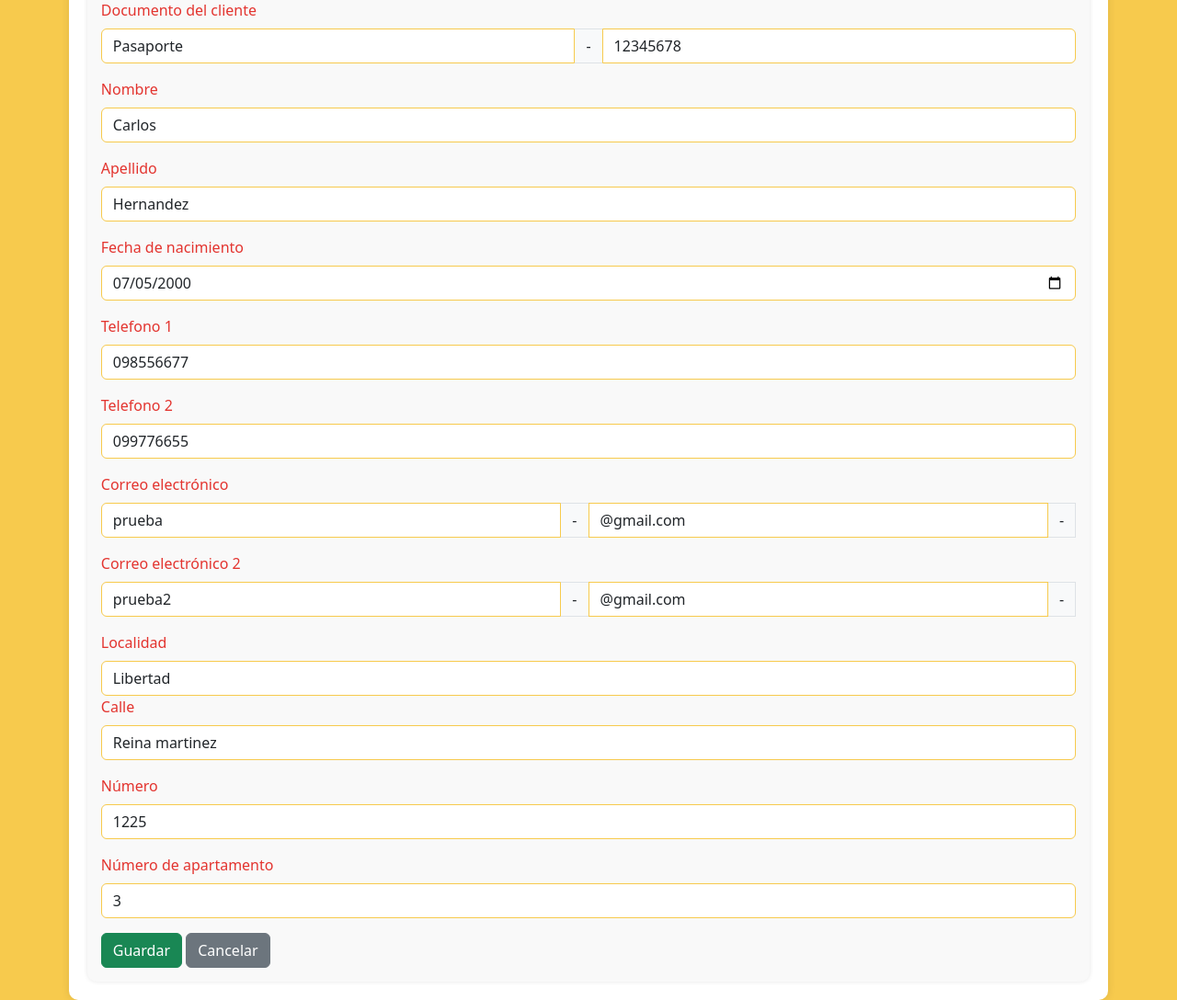
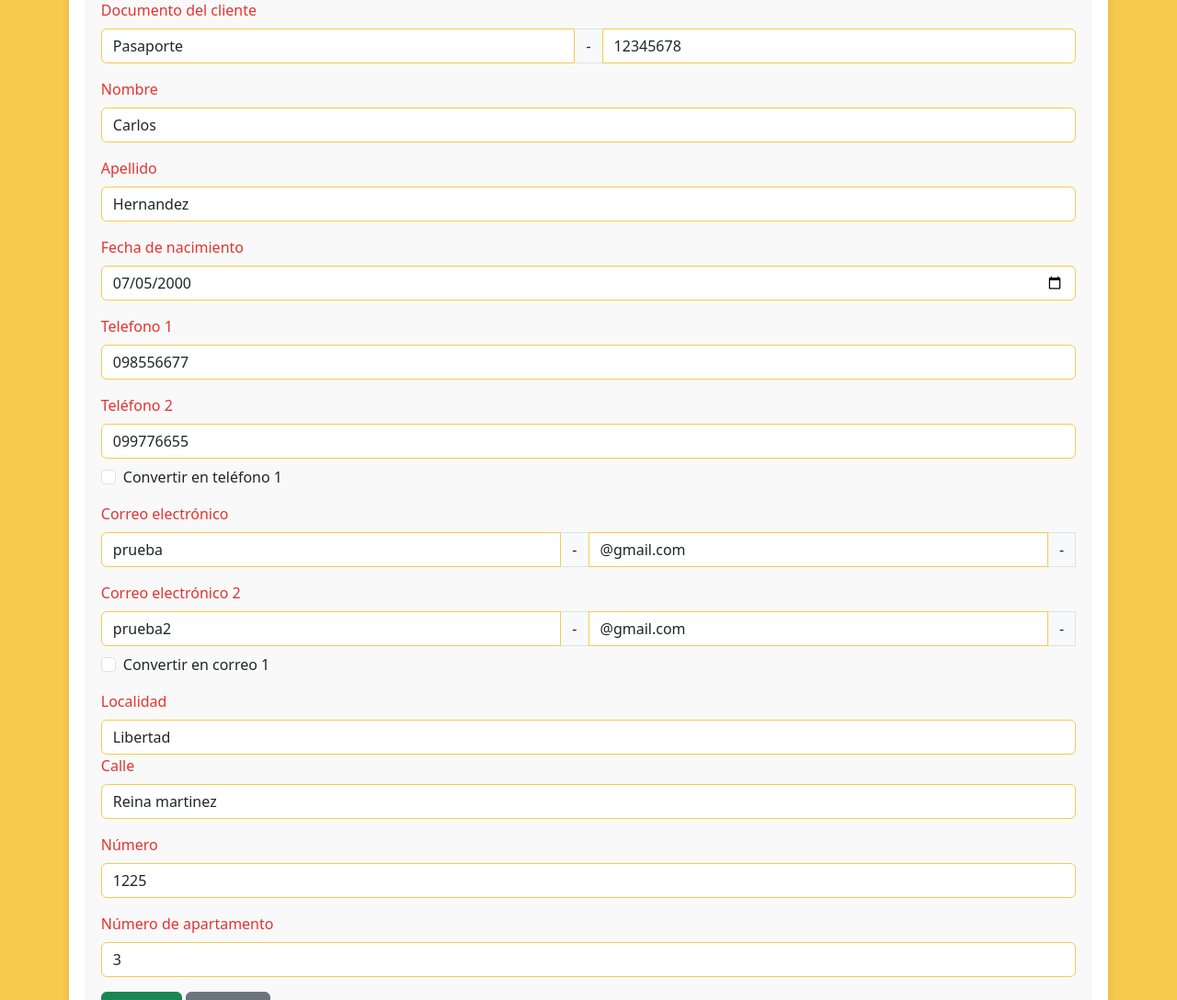
Before and after one commit to jlumaca/UmpierrezMotos, a Django app: page /cliente_modificacion/3 in a window 1280 px wide. Shown: the part 169-1257 px from the top of the page at 92% size. Run offline with Django 5.2, Linux system fonts and the light colour scheme; data comes from the database, SQL or seed files in the repository; both versions use the stored data as it was after the commit.

Commit message:
Modificacion de cliente, se borra opcion para ingresar Otra localidad

```diff
--- a/AppUM/templates/perfil_administrativo/cliente/modificacion_cliente.html
+++ b/AppUM/templates/perfil_administrativo/cliente/modificacion_cliente.html
@@ -10,7 +10,7 @@
             {{ error_message }}
             </div>
         {% endif %}
-        <form action="" enctype="multipart/form-data" method="POST">{% csrf_token %}
+        <form action="{% url 'ClienteModificacion' datos_cliente.id %}" enctype="multipart/form-data" method="POST">{% csrf_token %}
             <div class="mb-3" id="documento_cliente">
                 <label for="documento" class="form-label">Documento del cliente</label>
                 <div class="input-group">
@@ -58,13 +58,19 @@
             </div>
 
             <div class="mb-3">
-                <label for="precio" class="form-label">Telefono 2</label>
+                <label for="precio" class="form-label">Teléfono 2</label>
                 {% if tel_sec %}
-                <input value="{{ tel_sec }}" type="number" class="form-control" name="telefono_secundario" placeholder="Ingrese el telefono secundario">
+                    <input value="{{ tel_sec }}" type="number" class="form-control" name="telefono_secundario" placeholder="Ingrese el teléfono secundario">
                 {% else %}
-                <input type="number" class="form-control" name="telefono_secundario" placeholder="Ingrese el telefono secundario">
+                    <input type="number" class="form-control" name="telefono_secundario" placeholder="Ingrese el teléfono secundario">
                 {% endif %}
+
+                <div class="form-check mt-2">
+                    <input class="form-check-input" type="checkbox" id="convertToTel1" name="convert_to_tel1">
+                    <label class="form-check-label" for="convertToTel1">Convertir en teléfono 1</label>
+                </div>
             </div>
+
 
 
             <div class="mb-3">
@@ -97,14 +103,19 @@
                     </select>
                     <span class="input-group-text">-</span>
                     <input type="text" class="form-control" id="id_otro_correo_2" name="otro_correo_2" placeholder="Dominio del correo" style="display: none;">
+
                     <!-- Cambiar el botón a tipo submit -->
+                </div>
+                <div class="form-check mt-2">
+                    <input class="form-check-input" type="checkbox" id="convertToCorreo1" name="convert_to_correo1">
+                    <label class="form-check-label" for="convertToCorreo1">Convertir en correo 1</label>
                 </div>
             </div>
 
 
 
             <label for="estado" class="form-label">Localidad</label>
-            <select class="form-control" name="localidad" id="id_localidad" onchange="toggleFields()">
+            <select class="form-control" name="localidad" id="id_localidad">
                 <option value="Libertad">Libertad</option>
                 <option value="Kiyú">Kiyú</option>
                 <option value="Puntas de Valdez">Puntas de Valdez</option>
@@ -113,10 +124,7 @@
                 <option value="San José de Mayo">San José de Mayo</option>
                 <option value="Otro">Otro</option>
             </select>
-            <div class="mb-3" style="display: none;" id="id_localidad_otro">
-                <label for="precio" class="form-label">Localidad</label>
-                <input type="text" class="form-control" name="localidad_otro" placeholder="Ingrese la localidad">
-            </div>
+
 
             <div class="mb-3">
                 <label for="precio" class="form-label">Calle</label>
@@ -142,17 +150,7 @@
     </div>
 </div>
 <script>
-    function toggleFields() {
-        var loc = document.getElementById("id_localidad").value;
-        var otro = document.getElementById("id_localidad_otro");
-        if (loc === "Otro") {
-            otro.style.display = "block";
-        }else{
-            otro.style.display = "none";
-        }
 
-
-    }
 
     function correos(){
         var dominio_correo = document.getElementById("dominio_principal").value;
--- a/AppUM/views.py
+++ b/AppUM/views.py
@@ -957,7 +957,6 @@ def busqueda_marca_modelo_accesorio(req):
 
 def vista_clientes(req):
     clientes = Cliente.objects.filter(
-        cliente_telefono__activo=True,
         cliente_telefono__principal=True
     ).values('id','nombre', 'apellido', 'cliente_telefono__telefono').order_by('nombre')
 
@@ -1234,7 +1233,7 @@ def valid_cliente_mod(id_cliente,documento,tel1,tel2,correo1,correo2):
 
 
 def modificacion_cliente(req,id_cliente):
-    #try:
+    try:
         if req.method == "POST":
             tipo_doc = req.POST['tipo_doc']
             doc = req.POST['doc']
@@ -1261,12 +1260,94 @@ def modificacion_cliente(req,id_cliente):
             elif valid_cliente == "existe_correo_secundario":
                 contexto = contexto_para_cliente(id_cliente,"El correo 2 ingresado ya existe")
                 return render(req,"perfil_administrativo/cliente/modificacion_cliente.html",contexto)
+            elif tel1 == tel2:
+                contexto = contexto_para_cliente(id_cliente,"Los telefonos no pueden ser iguales")
+                return render(req,"perfil_administrativo/cliente/modificacion_cliente.html",contexto)
+            elif correo1 == correo2:
+                contexto = contexto_para_cliente(id_cliente,"Los correos no pueden ser iguales")
+                return render(req,"perfil_administrativo/cliente/modificacion_cliente.html",contexto)
             else:
-                print("INGRESAR")
 
+                tel1_actual = ClienteTelefono.objects.filter(cliente_id=id_cliente,principal=1).first()
+                if tel1_actual.telefono != tel1:
+                    #SI EL TEL1 INGRESADO ES DISTINTO DEL ACTUAL --->>> BORRAR ACTUAL E INGRESAR NUEVO TEL1
+                    tel1_actual.delete()
+                    nuevo_tel1 = ClienteTelefono(
+                        telefono = tel1,
+                        principal = 1,
+                        cliente_id = id_cliente
+                    )
+                    nuevo_tel1.save()
 
+                if tel2:
+                    tel2_actual = ClienteTelefono.objects.filter(cliente_id=id_cliente,principal=0).first()
+                    checkbox = 'convert_to_tel1' in req.POST
+                    if tel2_actual.telefono != tel2:
+                        #SI EL TEL2 INGRESADO ES DISTINTO DEL ACTUAL --->>> BORRAR ACTUAL E INGRESAR NUEVO TEL2
+                        tel2_actual.delete()
+                        nuevo_tel2 = ClienteTelefono(
+                            telefono = tel2,
+                            principal = 0,
+                            cliente_id = id_cliente
+                        )
+                        nuevo_tel2.save()
+                    if checkbox:
+                        tel2_actual = ClienteTelefono.objects.filter(cliente_id=id_cliente,principal=0).first()
+                        tel2_actual.principal = 1
+                        tel1_actual.principal = 0
+                        tel2_actual.save()
+                        tel1_actual.save()
+
+                if req.POST['correo_1']:
+                    correo1_actual = ClienteCorreo.objects.filter(cliente_id=id_cliente,principal=1).first()
+                    if correo1_actual.correo != correo1:
+                        #SI EL CORREO1 INGRESADO ES DISTINTO DEL ACTUAL --->>> BORRAR ACTUAL E INGRESAR NUEVO CORREO1
+                        correo1_actual.delete()
+                        nuevo_correo1 = ClienteCorreo(
+                            correo = correo1,
+                            principal = 1,
+                            cliente_id = id_cliente
+                        )
+                        nuevo_correo1.save()
+
+                if req.POST['correo_2']:
+                    correo2_actual = ClienteCorreo.objects.filter(cliente_id=id_cliente,principal=0).first()
+                    checkbox_correo = 'convert_to_correo1' in req.POST
+                    if correo2_actual.correo != correo2:
+                        #SI EL CORREO2 INGRESADO ES DISTINTO DEL ACTUAL --->>> BORRAR ACTUAL E INGRESAR NUEVO CORREO2
+                        correo2_actual.delete()
+                        nuevo_correo2 = ClienteCorreo(
+                            correo = correo2,
+                            principal = 0,
+                            cliente_id = id_cliente
+                        )
+                        nuevo_correo2.save()
+
+                    if checkbox_correo:
+                        correo2_actual = ClienteCorreo.objects.filter(cliente_id=id_cliente,principal=0).first()
+                        correo2_actual.principal = 1
+                        correo1_actual.principal = 0
+                        correo1_actual.save()
+                        correo2_actual.save()
+
+                f_nac_str = req.POST.get('f_nac')  # Cambiado a paréntesis
+                f_nac = datetime.strptime(f_nac_str, '%Y-%m-%d').date() if f_nac_str else None
+
+                mod_cliente = Cliente.objects.get(id=id_cliente)
+                mod_cliente.documento = documento
+                mod_cliente.nombre = req.POST['nombre'].capitalize()
+                mod_cliente.apellido = req.POST['apellido'].capitalize()
+                mod_cliente.fecha_nacimiento = f_nac
+                mod_cliente.ciudad = req.POST['localidad'].capitalize()
+                mod_cliente.calle = req.POST['calle'].capitalize()
+                mod_cliente.numero = req.POST['numero']
+                mod_cliente.num_apartamento = req.POST['num_apto']
+
+                mod_cliente.save()
+                messages.success(req, "Cliente modificado con éxito")
+                return redirect('Clientes')
         else:
             contexto = contexto_para_cliente(id_cliente,None)
             return render(req,"perfil_administrativo/cliente/modificacion_cliente.html",contexto)
-    # except Exception as e:
-    #     return render(req,"perfil_administrativo/cliente/modificacion_cliente.html",{"error_message":e})
+    except Exception as e:
+        return render(req,"perfil_administrativo/cliente/modificacion_cliente.html",{"error_message":e})
```
Also changed, not shown: AppUM/templates/perfil_administrativo/cliente/alta_cliente.html (+2 -17 lines), db.sqlite3.
